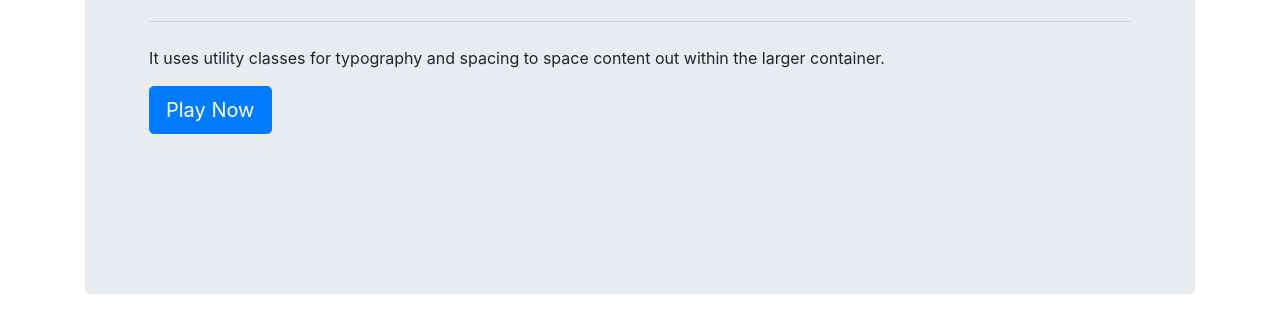
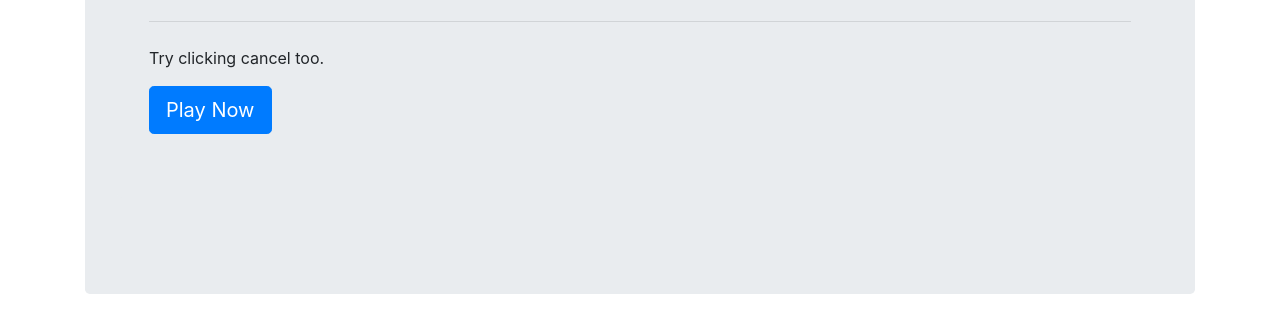
Before and after one commit to cf512/the-arbys-game, a plain HTML site: page index.html in a window 1280 px wide. Shown: the part 536-862 px from the top of the page. Drawn offline with nearby package versions, Linux system fonts and the light colour scheme.

Commit message:
jumbotron language update

```diff
--- a/index.html
+++ b/index.html
@@ -21,7 +21,7 @@
           <h1 class="display-4">Welcome to the Arby's game!</h1>
           <p class="lead">This is a goofy, 10-second game.</p>
           <hr class="my-4">
-          <p>It uses utility classes for typography and spacing to space content out within the larger container.</p>
+          <p>Try clicking cancel too.</p>
           <a class="btn btn-primary btn-lg" href="#" onClick="game()" role="button">Play Now</a>
         </div>
   </div>
```
